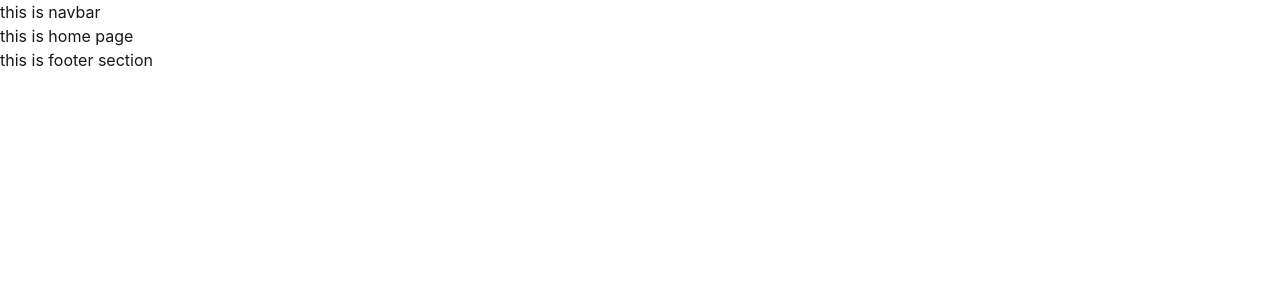
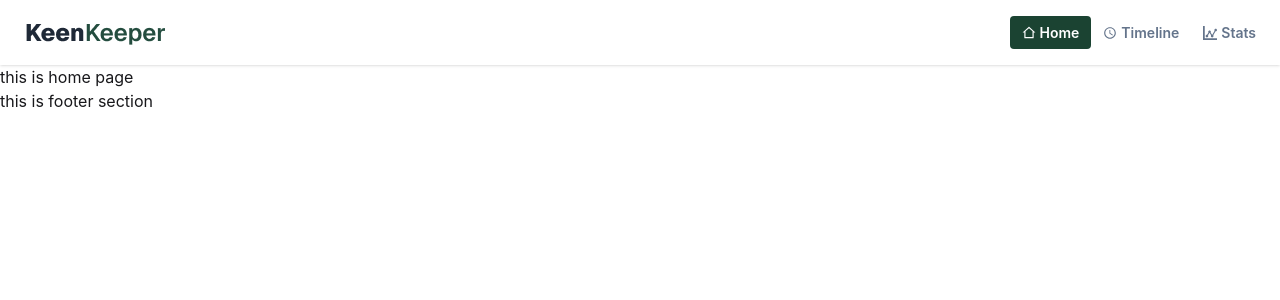
Before and after one commit to TajmulHossainDev/batch13-assigmnet7-keen-keeper, a React (Vite) app: page / in a window 1280 px wide. Shown: the top 300 px of the page. Built offline with nearby package versions, Linux system fonts and the light colour scheme.

Commit message:
navbar design done

```diff
--- a/package.json
+++ b/package.json
@@ -13,6 +13,7 @@
     "@tailwindcss/vite": "^4.2.2",
     "react": "^19.2.4",
     "react-dom": "^19.2.4",
+    "react-icons": "^5.6.0",
     "react-router": "^7.14.1",
     "react-router-dom": "^7.14.1",
     "react-toastify": "^11.0.5",
--- a/src/Components/Shared/Navbar/Navbar.jsx
+++ b/src/Components/Shared/Navbar/Navbar.jsx
@@ -1,7 +1,74 @@
+import { RiHome2Line } from "react-icons/ri";
+import { MdOutlineWatchLater } from "react-icons/md";
+import { ImStatsDots } from "react-icons/im";
+import logo from "../../../../public/logo.png";
+import { NavLink } from "react-router-dom";
+
 const Navbar = () => {
   return (
-    <div>
-      <h1>this is navbar</h1>
+    <div className="shadow-sm">
+      <div className="navbar bg-base-100  max-w-7xl mx-auto">
+        <div className="flex-1">
+          <NavLink
+            to="/"
+            className="btn btn-ghost text-3xl text-[#1F2937] font-bold"
+          >
+            {" "}
+            <img src={logo}></img>{" "}
+          </NavLink>
+        </div>
+        <div className="flex-none">
+          <ul className="menu menu-horizontal px-1">
+            <li>
+              <NavLink
+                to="/"
+                className={({ isActive }) =>
+                  `font-semibold flex items-center gap-1 ${
+                    isActive ? "bg-[#1B4332] text-white" : "text-[#64748B]"
+                  }`
+                }
+              >
+                {" "}
+                <span className="flex items-center justify-center gap-1">
+                  <RiHome2Line />
+                  Home
+                </span>{" "}
+              </NavLink>
+            </li>
+            <li>
+              <NavLink
+                to="/timeline"
+                className={({ isActive }) =>
+                  `font-semibold flex items-center gap-1 ${
+                    isActive ? "bg-[#1B4332] text-white" : "text-[#64748B]"
+                  }`
+                }
+              >
+                {" "}
+                <span className="flex justify-center items-center gap-1">
+                  <MdOutlineWatchLater />
+                  Timeline
+                </span>
+              </NavLink>
+            </li>
+            <li>
+              <NavLink
+                to="/stats"
+                className={({ isActive }) =>
+                  `font-semibold flex items-center gap-1 ${
+                    isActive ? "bg-[#1B4332] text-white" : "text-[#64748B]"
+                  }`
+                }
+              >
+                <span className="flex items-center justify-center gap-1">
+                  <ImStatsDots />
+                  Stats
+                </span>
+              </NavLink>
+            </li>
+          </ul>
+        </div>
+      </div>
     </div>
   );
 };
```
Also changed, not shown: 1 other file (tests, documents, lock files or other folders).
